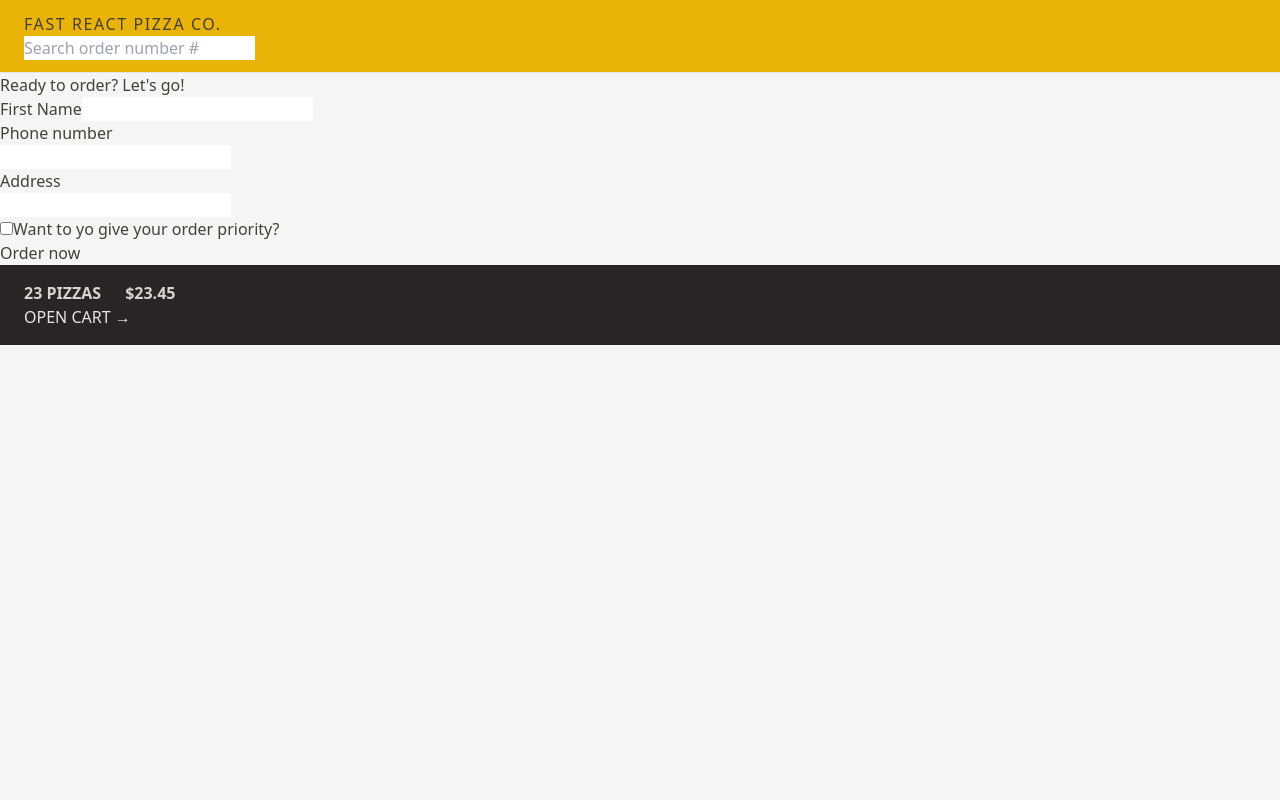
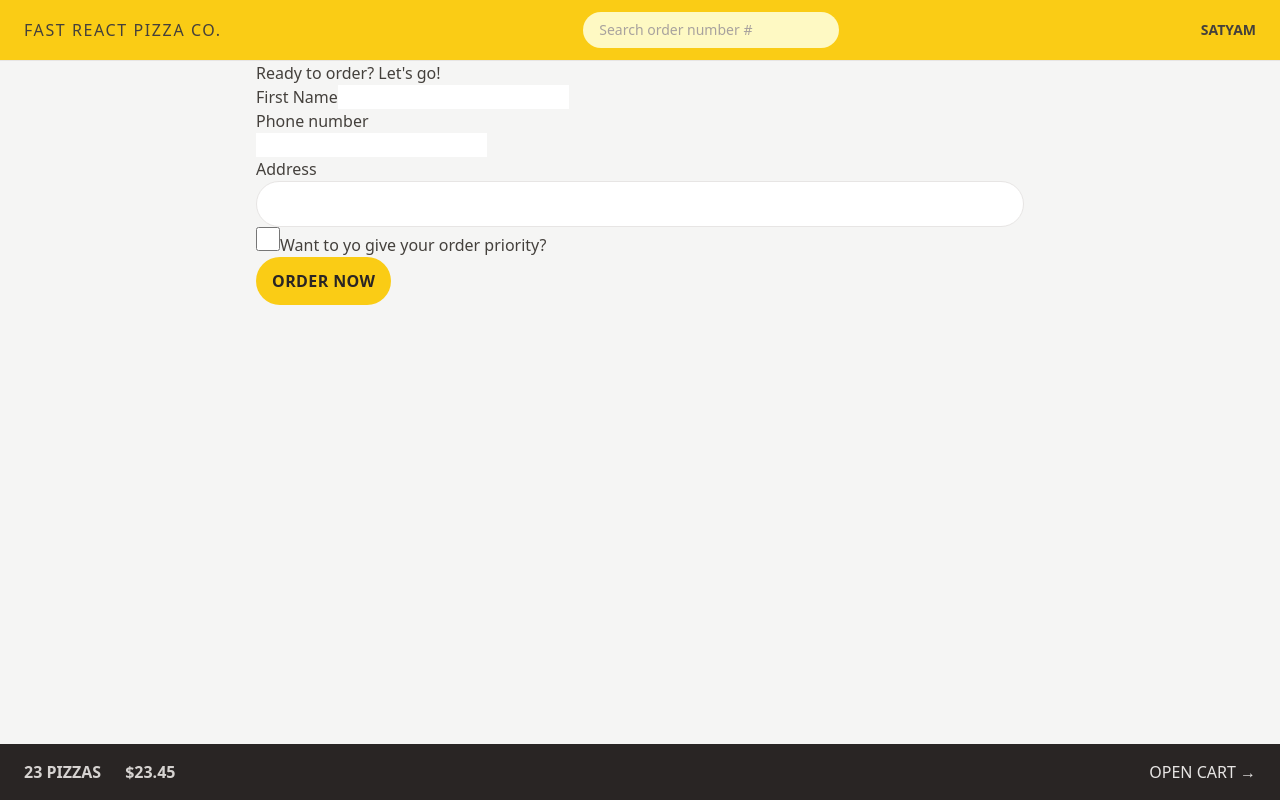
Before and after one commit to satyamkale27/React-advance-pizza, a React (Vite) app: page /order/new in a window 1280 px wide. Built offline with nearby package versions, Linux system fonts and the light colour scheme.

Commit message:
more styling form and search component

```diff
--- a/src/features/cart/Cart.jsx
+++ b/src/features/cart/Cart.jsx
@@ -1,23 +1,23 @@
-import { Link } from 'react-router-dom';
+import { Link } from "react-router-dom";
 
 const fakeCart = [
   {
     pizzaId: 12,
-    name: 'Mediterranean',
+    name: "Mediterranean",
     quantity: 2,
     unitPrice: 16,
     totalPrice: 32,
   },
   {
     pizzaId: 6,
-    name: 'Vegetale',
+    name: "Vegetale",
     quantity: 1,
     unitPrice: 13,
     totalPrice: 13,
   },
   {
     pizzaId: 11,
-    name: 'Spinach and Mushroom',
+    name: "Spinach and Mushroom",
     quantity: 1,
     unitPrice: 15,
     totalPrice: 15,
@@ -29,7 +29,12 @@
 
   return (
     <div>
-      <Link to="/menu">&larr; Back to menu</Link>
+      <Link
+        to="/menu"
+        className="text-sm text-blue-500 hover:text-blue-600 hover:underline"
+      >
+        &larr; Back to menu
+      </Link>
 
       <h2>Your cart, %NAME%</h2>
 
--- a/src/features/cart/CartOverview.jsx
+++ b/src/features/cart/CartOverview.jsx
@@ -2,7 +2,7 @@
 
 function CartOverview() {
   return (
-    <div className="bg-stone-800 px-4 py-4 text-sm uppercase text-stone-200 sm:px-6 md:text-base">
+    <div className="flex items-center justify-between bg-stone-800 px-4 py-4 text-sm uppercase text-stone-200 sm:px-6 md:text-base">
       <p className="space-x-4 font-semibold text-stone-300 sm:space-x-6">
         <span>23 pizzas</span>
         <span>$23.45</span>
--- a/src/features/order/CreateOrder.jsx
+++ b/src/features/order/CreateOrder.jsx
@@ -5,7 +5,7 @@
 // https://uibakery.io/regex-library/phone-number
 const isValidPhone = (str) =>
   /^\+?\d{1,4}?[-.\s]?\(?\d{1,3}?\)?[-.\s]?\d{1,4}[-.\s]?\d{1,4}[-.\s]?\d{1,9}$/.test(
-    str
+    str,
   );
 
 const fakeCart = [
@@ -62,12 +62,18 @@
         <div>
           <label>Address</label>
           <div>
-            <input type="text" name="address" required />
+            <input
+              className="w-full rounded-full border border-stone-200 px-4 py-2 text-sm transition-all duration-300 placeholder:text-stone-400 focus:outline-none focus:ring focus:ring-yellow-400 md:px-6 md:py-3"
+              type="text"
+              name="address"
+              required
+            />
           </div>
         </div>
 
         <div>
           <input
+            className="h-6 w-6 accent-yellow-400 focus:outline-none focus:ring focus:ring-yellow-400 focus:ring-offset-2"
             type="checkbox"
             name="priority"
             id="priority"
@@ -79,7 +85,10 @@
 
         <div>
           <input type="hidden" name="cart" value={JSON.stringify(cart)} />
-          <button disabled={isSubmitting}>
+          <button
+            disabled={isSubmitting}
+            className="inline-block rounded-full bg-yellow-400 px-4 py-3 font-semibold uppercase tracking-wide text-stone-800 transition-colors duration-300 hover:bg-yellow-300 focus:bg-yellow-300 focus:outline-none focus:ring focus:ring-yellow-300 focus:ring-offset-2 disabled:cursor-not-allowed"
+          >
             {isSubmitting ? "Placing order..." : "Order now"}
           </button>
         </div>
@@ -107,10 +116,11 @@
 
   if (Object.keys(errors).length > 0) return errors;
 
-  const newOrder = await createOrder(order);
+  // const newOrder = await createOrder(order);
 
-  return redirect(`/order/${newOrder.id}`);
+  // return redirect(`/order/${newOrder.id}`);
   // redirect used insted of useNavigate() becuase useNavigate() cannot used in function, only used in conponents //
+  return null;
 }
 
 export default CreateOrder;
--- a/src/features/order/SearchOrder.jsx
+++ b/src/features/order/SearchOrder.jsx
@@ -18,6 +18,7 @@
         placeholder="Search order number #"
         value={query}
         onChange={(e) => setQuery(e.target.value)}
+        className="w-28 rounded-full bg-yellow-100 px-4 py-2 text-sm transition-all duration-300 placeholder:text-stone-400 focus:outline-none focus:ring focus:ring-yellow-500 sm:w-64 sm:focus:w-72"
       />
     </form>
   );
--- a/src/features/user/Username.jsx
+++ b/src/features/user/Username.jsx
@@ -1,5 +1,5 @@
 function Username() {
-  return <div className="hidden text-sm font-semibold">satyam</div>;
+  return <div className="hidden text-sm font-semibold md:block">satyam</div>;
 }
 
 export default Username;
--- a/src/ui/AppLayout.jsx
+++ b/src/ui/AppLayout.jsx
@@ -7,12 +7,14 @@
   const navigation = useNavigation(); // gets the current status like loading , idlein build//
   const isLoading = navigation.state === "loading";
   return (
-    <div className="layout">
+    <div className="grid h-screen grid-rows-[auto_1fr_auto]">
       {isLoading && <Loader />}
       <Header />
-      <main>
-        <Outlet />
-      </main>
+      <div className="overflow-scroll">
+        <main className="mx-auto max-w-3xl">
+          <Outlet />
+        </main>
+      </div>
       <CartOverview />
     </div>
   );
--- a/src/ui/Header.jsx
+++ b/src/ui/Header.jsx
@@ -4,7 +4,7 @@
 
 function Header() {
   return (
-    <header className="border-b border-stone-200 bg-yellow-500 px-4 py-3 uppercase sm:px-6">
+    <header className="flex items-center justify-between border-b border-stone-200 bg-yellow-400 px-4 py-3 uppercase sm:px-6">
       <Link to="/" className="tracking-widest">
         Fast React Pizza Co.
       </Link>
--- a/src/ui/Home.jsx
+++ b/src/ui/Home.jsx
@@ -2,8 +2,8 @@
 
 function Home() {
   return (
-    <div className="my-10 mt-10 text-center sm:my-16">
-      <h1 className="mb-8 text-xl font-semibold">
+    <div className="my-10 px-4 text-center sm:my-16">
+      <h1 className="mb-8 text-xl font-semibold md:text-3xl">
         The best pizza.
         <br />
         <span className="text-yellow-500">
```
